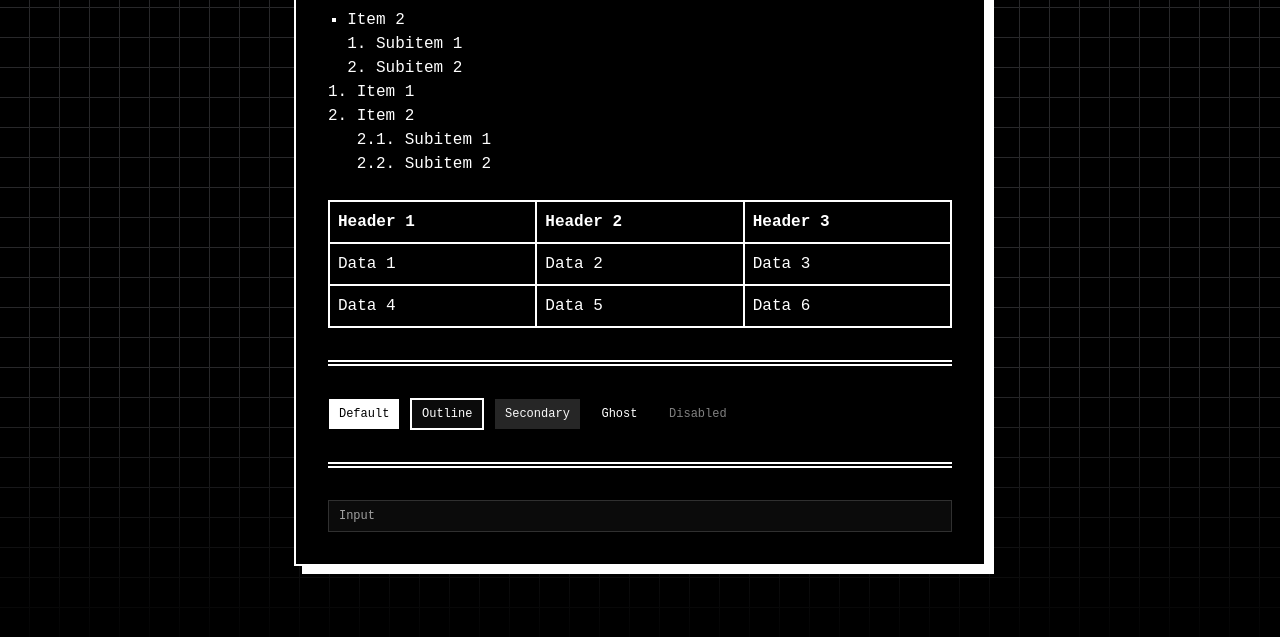
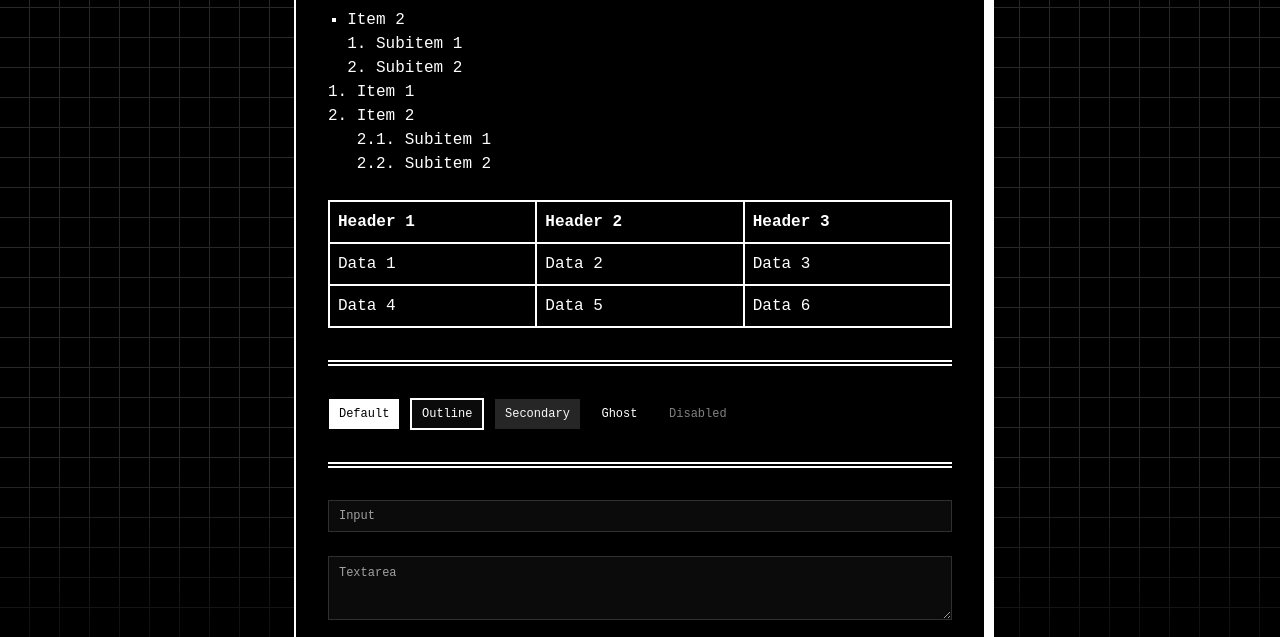
Before and after one commit to TheComputerM/thecomputerm.github.io, an Astro site: page /styleguide in a window 1280 px wide. Shown: the part 820-1457 px from the top of the page. Built offline with nearby package versions, Linux system fonts and the light colour scheme; Astro itself is replaced by a stand-in of ours.

Commit message:
feat: added textarea

```diff
--- /dev/null
+++ b/src/components/ui/textarea.tsx
@@ -0,0 +1,18 @@
+import type * as React from "react";
+
+import { cn } from "@/lib/utils";
+
+function Textarea({ className, ...props }: React.ComponentProps<"textarea">) {
+	return (
+		<textarea
+			data-slot="textarea"
+			className={cn(
+				"border-input dark:bg-input/30 focus-visible:border-ring focus-visible:ring-ring aria-invalid:ring-destructive/20 dark:aria-invalid:ring-destructive/40 aria-invalid:border-destructive dark:aria-invalid:border-destructive/50 disabled:bg-input/50 dark:disabled:bg-input/80 rounded-none border bg-transparent px-2.5 py-2 text-xs transition-colors focus-visible:ring-1 aria-invalid:ring-1 md:text-xs placeholder:text-muted-foreground flex field-sizing-content min-h-16 w-full outline-none disabled:cursor-not-allowed disabled:opacity-50",
+				className,
+			)}
+			{...props}
+		/>
+	);
+}
+
+export { Textarea };
--- a/src/pages/styleguide.astro
+++ b/src/pages/styleguide.astro
@@ -3,6 +3,7 @@ import { Button } from "@/components/ui/button";
 import { ContentContainer, GridBackground } from "@/components/ui/content";
 import { Frame } from "@/components/ui/frame";
 import { Input } from "@/components/ui/input";
+import { Textarea } from "@/components/ui/textarea";
 import BaseLayout from "@/layouts/Base.astro";
 ---
 
@@ -79,6 +80,9 @@ import BaseLayout from "@/layouts/Base.astro";
             <Button disabled variant="ghost">Disabled</Button>
             <hr />
             <Input placeholder="Input" />
+            <br />
+            <br />
+            <Textarea placeholder="Textarea" />
         </ContentContainer>
     </GridBackground>
 </BaseLayout>
```
